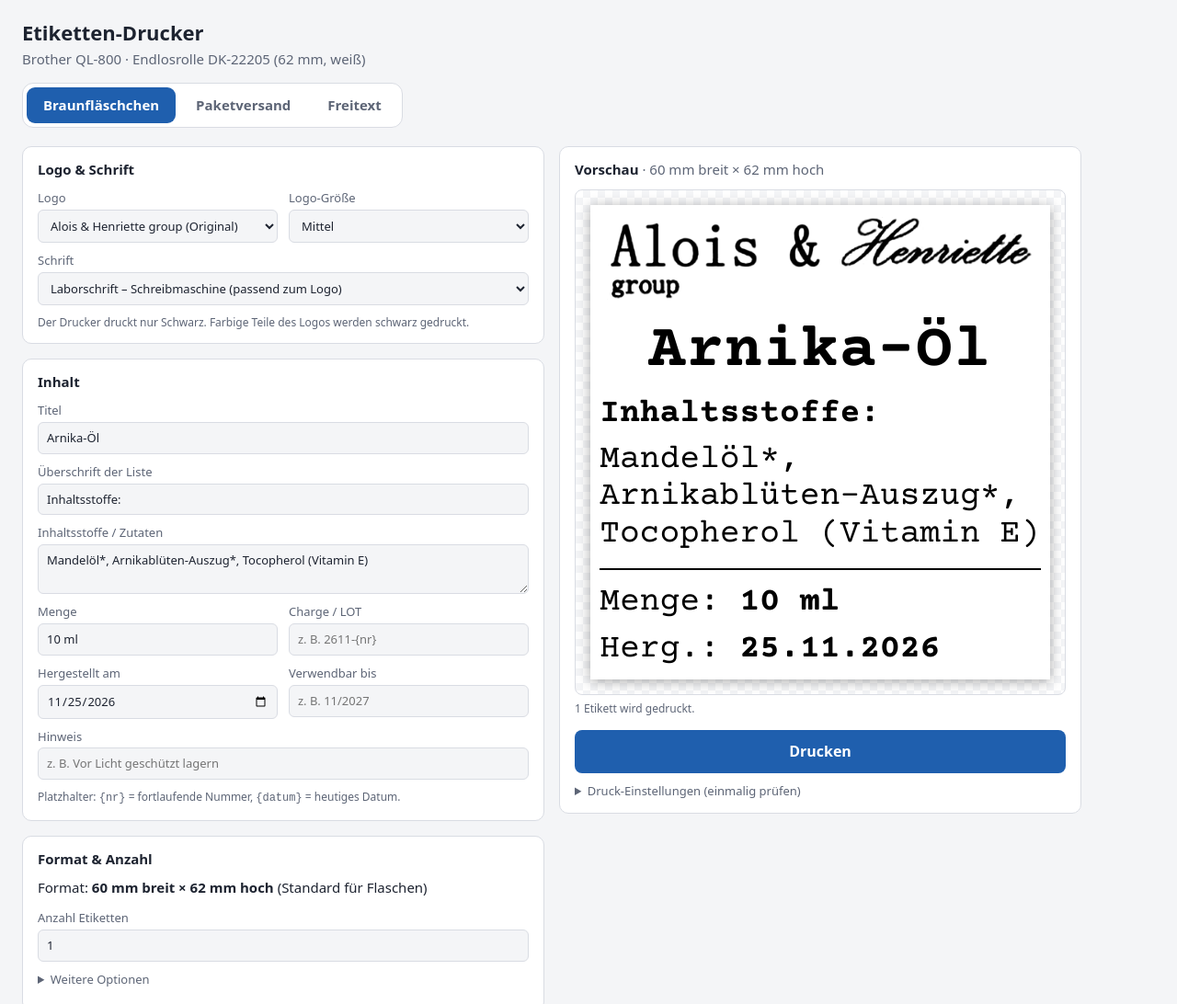
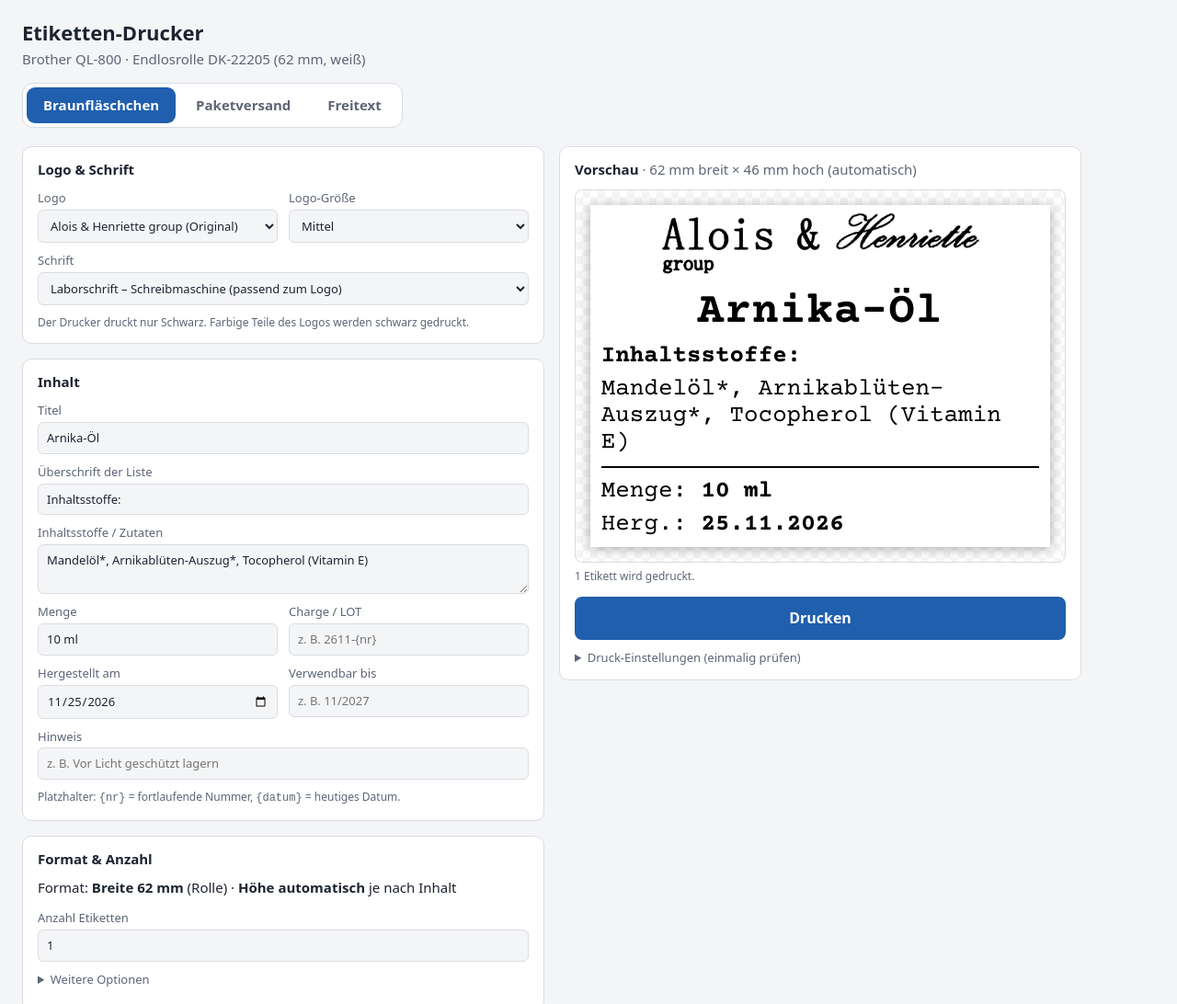
Before and after one commit to Alois-Henriette/eumedica-claude, a plain HTML site: page etiketten-drucker/index.html in a window 1280 px wide. Shown: the top 1092 px of the page at 92% size. Drawn offline with Linux system fonts and the light colour scheme.

Commit message:
Braunfläschchen: Höhe automatisch, Titel einzeilig
Breite fest, Höhe richtet sich nach der Menge der Inhaltsstoffe,
feste Schriftgröße und schmale Ränder oben/unten.

Co-Authored-By: Claude Opus 5.5 <noreply@anthropic.com>
Claude-Session: https://claude.ai/code/session_01Li7jbx8EeCgKmodVCUHmar

```diff
--- a/etiketten-drucker/app.js
+++ b/etiketten-drucker/app.js
@@ -10,8 +10,9 @@
   var VORLAGEN = {
     flaeschchen: {
       titel: 'Braunfläschchen',
-      // Festes Standardformat für Flaschen: 60 mm breit × 62 mm hoch (quer gedruckt)
-      einstellungen: { ausrichtung: 'quer', hoehe: '60', fest: true },
+      // Standard für Flaschen: Breite fest (Rolle 62 mm, bedruckt ca. 59 mm),
+      // Höhe passt sich automatisch an die Menge der Inhaltsstoffe an.
+      einstellungen: { ausrichtung: 'hoch', hoehe: '40', fest: true, auto: true },
       felder: [
         { id: 'name', label: 'Titel', placeholder: 'z. B. Arnika-Öl', standard: 'Arnika-Öl' },
         { id: 'listenTitel', label: 'Überschrift der Liste', placeholder: 'z. B. Inhaltsstoffe:', standard: 'Inhaltsstoffe:' },
@@ -26,7 +27,7 @@
       ],
       zeilen: function (w) {
         var z = [];
-        if (w.name) z.push(zeile(w.name, 12, 'e-mehr e-fett e-mitte e-titel'));
+        if (w.name) z.push(zeile(w.name, 12, 'e-eine e-fett e-mitte e-titel'));
         if (w.listenTitel) z.push(zeile(w.listenTitel, 6.5, 'e-eine e-fett'));
         if (w.zusatz) z.push(zeile(w.zusatz, 6.5, 'e-mehr'));
         var p1 = paar([['Menge', w.menge], ['LOT', w.lot]]);
@@ -158,7 +159,11 @@
   function format() { return VORLAGEN[zustand.vorlage].einstellungen; }
   function istQuer() { return format().ausrichtung === 'quer'; }
 
+  var AUTO_S = 1.4;          // feste Schriftgröße bei automatischer Höhe
+  var letzteAutoHoehe = 40;  // zuletzt gemessene Höhe in mm
+
   function hoeheMm() {
+    if (format().auto) return letzteAutoHoehe;
     if (format().fest) return parseFloat(format().hoehe);
     var h = zustand.hoehe === 'frei' ? parseFloat(zustand.freiHoehe) : parseFloat(zustand.hoehe);
     if (!isFinite(h)) h = 30;
@@ -270,8 +275,13 @@
     div.className = 'etikett schrift-' + zustand.schrift + (zustand.rahmen ? ' mit-rahmen' : '');
     var quer = istQuer();
     if (quer) div.classList.add('quer');
-    div.style.width = (quer ? hoeheMm() : BREITE_MM) + 'mm';
-    div.style.height = (quer ? BREITE_MM : hoeheMm()) + 'mm';
+    if (format().auto) {
+      div.classList.add('auto');
+      div.style.width = BREITE_MM + 'mm';
+    } else {
+      div.style.width = (quer ? hoeheMm() : BREITE_MM) + 'mm';
+      div.style.height = (quer ? BREITE_MM : hoeheMm()) + 'mm';
+    }
 
     var html = zustand.rahmen ? '<div class="rahmen"></div>' : '';
     html += '<div class="inhalt"><div class="textspalte"><div class="stapel">' +
@@ -349,7 +359,9 @@
           f -= 0.03;
           el.style.setProperty('--f', f.toFixed(3));
         }
-        if (f < minF || el.scrollWidth > el.clientWidth + 0.5) ok = false;
+        // Der Titel darf stärker schrumpfen (bleibt aber größer als der übrige Text).
+        var grenze = el.classList.contains('e-titel') ? Math.min(minF, 0.62) : minF;
+        if (f < grenze || el.scrollWidth > el.clientWidth + 0.5) ok = false;
       });
       return ok;
     }
@@ -365,6 +377,21 @@
       });
     }
     var mehrzeilig = etikett.querySelectorAll('.e-mehr, .e-paar');
+    if (etikett.classList.contains('auto')) {
+      // Feste Schriftgröße; Höhe = Inhalt + schmaler Rand.
+      minF = 0;
+      inhalt.style.setProperty('--s', AUTO_S);
+      breiteEinpassen();
+      logoEinpassen();
+      for (var m = 0; m < mehrzeilig.length; m++) {
+        if (mehrzeilig[m].scrollWidth > mehrzeilig[m].clientWidth + 0.5) etikett.classList.add('umbruch');
+      }
+      var mm = etikett.getBoundingClientRect().height * 25.4 / 96;
+      var h = Math.max(13, Math.ceil(mm * 2) / 2);
+      etikett.style.height = h + 'mm';
+      etikett.dataset.hoehe = h;
+      return AUTO_S;
+    }
     // Passt alles bei Schriftfaktor s? (Höhe reicht, kein Wort ragt seitlich hinaus)
     function passt(wert) {
       inhalt.style.setProperty('--s', wert.toFixed(3));
@@ -406,25 +433,29 @@
     $('freiHoeheLabel').hidden = zustand.hoehe !== 'frei' || !!format().fest;
     $('logoHinweis').hidden = !(zustand.logoArt === 'bild' && !zustand.logoBild);
     $('logoDateiLabel').hidden = zustand.logoArt !== 'bild';
-    var h = hoeheMm();
     var quer = istQuer();
     $('festFormat').hidden = !format().fest;
     $('formatWahl').hidden = !!format().fest;
-    $('masse').textContent = '· ' + (quer ? h + ' mm breit × ' + BREITE_MM + ' mm hoch' : BREITE_MM + ' mm breit × ' + h + ' mm hoch');
-    $('seitenformat').textContent = '@page { size: ' + BREITE_MM + 'mm ' + h + 'mm; margin: 0; }';
 
     var box = $('vorschauSkala');
     box.innerHTML = '';
+    box.style.zoom = 1; // ohne Zoom messen
     var e = etikettErzeugen(0);
     box.appendChild(e);
+    var s = einpassen(e);
+    if (format().auto) letzteAutoHoehe = parseFloat(e.dataset.hoehe) || 40;
     vorschauSkalieren();
-    var s = einpassen(e);
+
+    var h = hoeheMm();
+    $('masse').textContent = '· ' + (quer ? h + ' mm breit × ' + BREITE_MM + ' mm hoch' :
+      BREITE_MM + ' mm breit × ' + h + ' mm hoch' + (format().auto ? ' (automatisch)' : ''));
+    $('seitenformat').textContent = '@page { size: ' + BREITE_MM + 'mm ' + h + 'mm; margin: 0; }';
 
     var anzahl = Math.max(1, parseInt(zustand.anzahl, 10) || 1);
     var info = anzahl === 1 ? '1 Etikett wird gedruckt.' : anzahl + ' Etiketten werden gedruckt.';
     var nutztNr = JSON.stringify(zustand.werte[zustand.vorlage]).indexOf('{nr}') >= 0;
     if (nutztNr && anzahl > 1) info += ' Nummern ' + nummer(0) + ' bis ' + nummer(anzahl - 1) + '.';
-    if (s < 0.7) info += ' Hinweis: Der Text wurde stark verkleinert. Etikett größer wählen oder Text kürzen.';
+    if (s < 0.7 && !format().auto) info += ' Hinweis: Der Text wurde stark verkleinert. Etikett größer wählen oder Text kürzen.';
     $('vorschauInfo').textContent = info;
   }
 
@@ -455,6 +486,14 @@
       bereich.appendChild(seite);
       einpassen(e);
     }
+    if (format().auto) {
+      // Alle Etiketten bekommen die Höhe des längsten (eine Seitengröße pro Druckauftrag).
+      var max = 13;
+      bereich.querySelectorAll('.etikett').forEach(function (el) { max = Math.max(max, parseFloat(el.dataset.hoehe) || 13); });
+      letzteAutoHoehe = max;
+      bereich.querySelectorAll('.seite, .etikett').forEach(function (el) { el.style.height = max + 'mm'; });
+      $('seitenformat').textContent = '@page { size: ' + BREITE_MM + 'mm ' + max + 'mm; margin: 0; }';
+    }
     // Erst drucken, wenn alle Logo-Bilder geladen sind.
     var bilder = Array.prototype.map.call(bereich.querySelectorAll('img'), function (img) {
       return img.decode ? img.decode().catch(function () {}) : Promise.resolve();
--- a/etiketten-drucker/index.html
+++ b/etiketten-drucker/index.html
@@ -4,7 +4,7 @@
 <meta charset="utf-8">
 <meta name="viewport" content="width=device-width, initial-scale=1">
 <title>Etiketten-Drucker</title>
-<link rel="stylesheet" href="style.css?v=11">
+<link rel="stylesheet" href="style.css?v=13">
 <style id="seitenformat"></style>
 </head>
 <body>
@@ -60,7 +60,7 @@
 
       <div class="karte">
         <h2>Format &amp; Anzahl</h2>
-        <p class="festformat" id="festFormat" hidden>Format: <b>60 mm breit × 62 mm hoch</b> (Standard für Flaschen)</p>
+        <p class="festformat" id="festFormat" hidden>Format: <b>Breite 62 mm</b> (Rolle) · <b>Höhe automatisch</b> je nach Inhalt</p>
         <div class="zeile" id="formatWahl">
           <label>Etikettenlänge
             <select id="hoehe">
@@ -119,6 +119,6 @@
 
 <div id="druckbereich" aria-hidden="true"></div>
 
-<script src="app.js?v=11"></script>
+<script src="app.js?v=13"></script>
 </body>
 </html>
--- a/etiketten-drucker/style.css
+++ b/etiketten-drucker/style.css
@@ -133,6 +133,9 @@ summary { cursor: pointer; }
 .etikett.mit-rahmen { padding: 2mm 3.4mm; }
 /* Quer gedruckt: die nicht bedruckbaren Rollenränder liegen oben und unten */
 .etikett.quer { padding: 1.6mm 1.2mm; }
+/* Automatische Höhe: Breite fest, Höhe = Inhalt; schmale Ränder oben/unten */
+.etikett.auto { height: auto; padding: 1mm 1.5mm; }
+.etikett.auto .inhalt, .etikett.auto .textspalte { height: auto; }
 .etikett.quer.mit-rahmen { padding: 2.4mm 2mm; }
 .etikett.quer.mit-rahmen .rahmen { inset: 1.6mm 0.8mm; }
 .seite { position: relative; overflow: hidden; }
```
Also changed, not shown: 2 other files.
